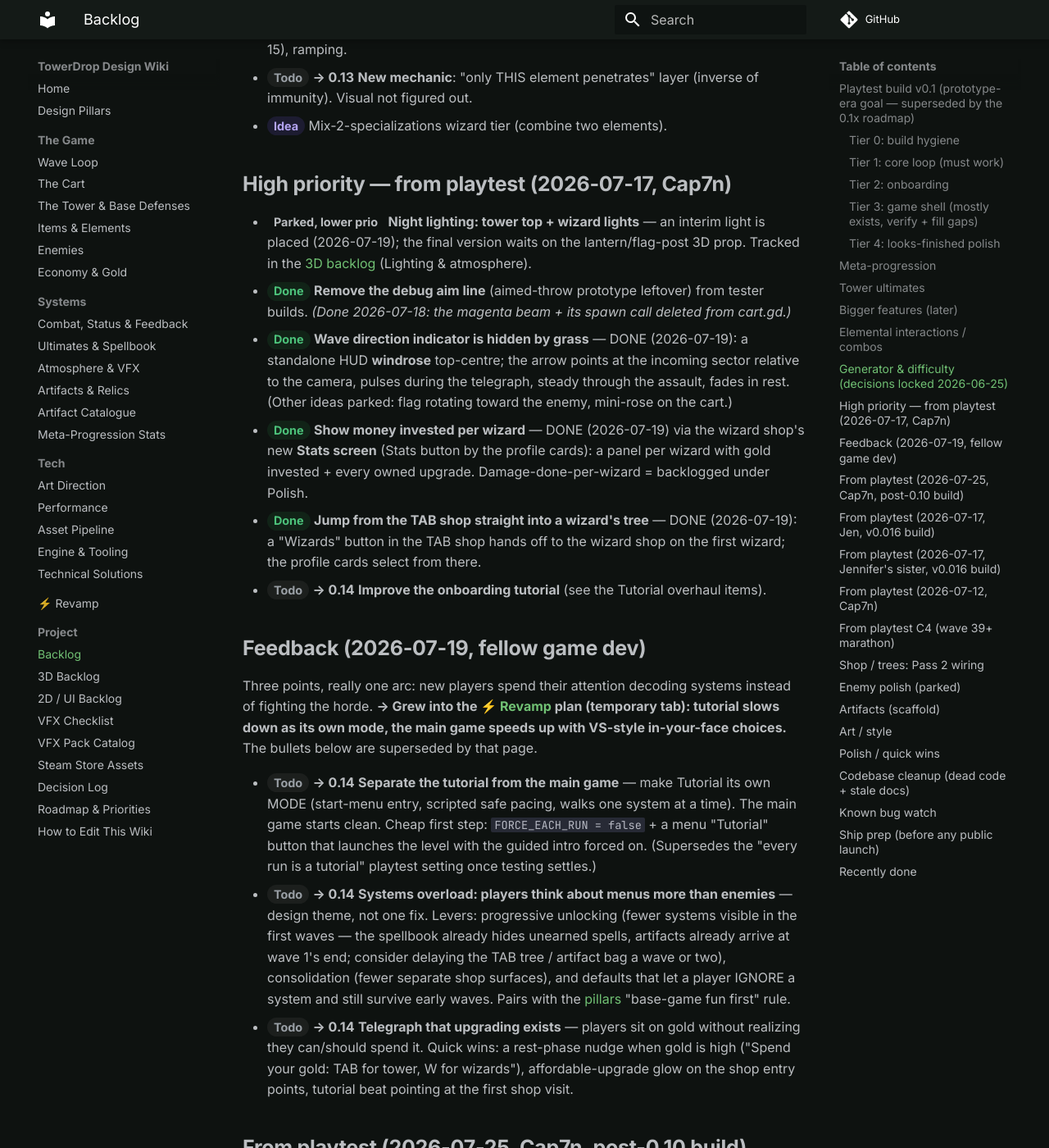
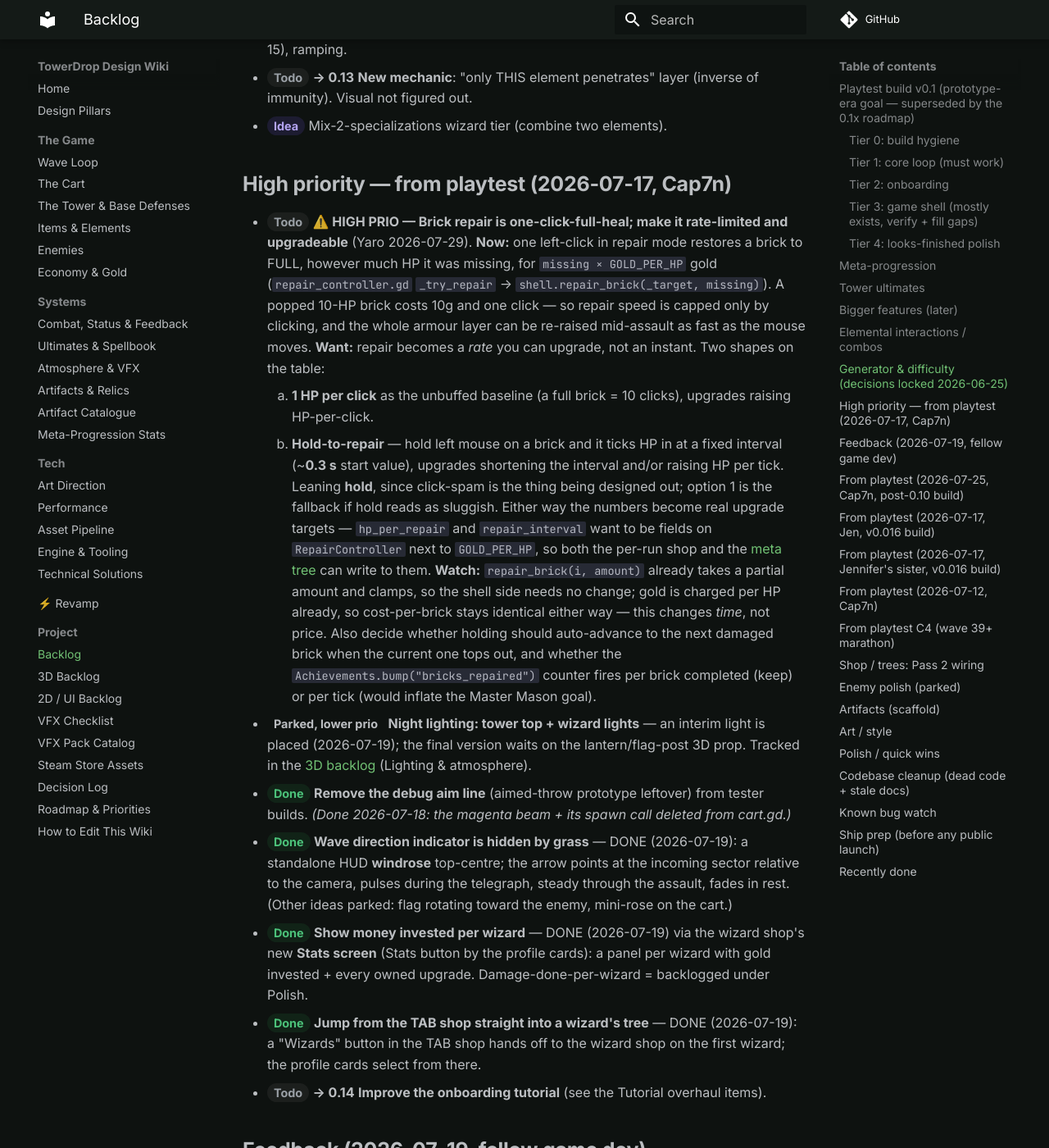
Before and after one commit to cap7n/towerdrop-docs, an MkDocs documentation site: the page built from docs/project/backlog.md, in a window 1280 px wide and 1400 px high, scrolled down 10367 px. Shown: the whole window at 82% size. Built offline with MkDocs 1.6.1 and Material for MkDocs 9.7.7, drawn with Linux system fonts in a browser that asks for light colours; comment, search, counter and statistics services are not loaded.

Commit message:
docs: backlog high-prio — rate-limit brick repair, make it upgradeable
Repair is currently one-click-full-heal (repair_controller._try_repair
restores all missing HP in a single click), so repair speed is capped
only by mouse clicks and the armour layer can be re-raised mid-assault
at will. Logs the intended rework: hold-to-repair on a ~0.3s tick
(leading option) or 1 HP per click (fallback), with hp_per_repair and
repair_interval as real fields the shop and meta tree can upgrade.

Notes the open sub-decisions (auto-advance to the next damaged brick,
whether bricks_repaired counts ticks or completed bricks) and that the
shell side needs no change since repair_brick already takes a partial
amount. Cross-linked from the meta-progression stats page.

Co-Authored-By: Claude Opus 5 <noreply@anthropic.com>
Claude-Session: https://claude.ai/code/session_01WUVDxfcKzH6mgxRHJ3eELZ

```diff
--- a/docs/project/backlog.md
+++ b/docs/project/backlog.md
@@ -139,6 +139,10 @@ One element sets up (a coat/status), another pays off (a trigger).
 
 ## High priority — from playtest (2026-07-17, Cap7n)
 
+- <span class="pill todo">Todo</span> **⚠️ HIGH PRIO — Brick repair is one-click-full-heal; make it rate-limited and upgradeable** (Yaro 2026-07-29). **Now:** one left-click in repair mode restores a brick to FULL, however much HP it was missing, for `missing × GOLD_PER_HP` gold (`repair_controller.gd` `_try_repair` → `shell.repair_brick(_target, missing)`). A popped 10-HP brick costs 10g and one click — so repair speed is capped only by clicking, and the whole armour layer can be re-raised mid-assault as fast as the mouse moves. **Want:** repair becomes a *rate* you can upgrade, not an instant. Two shapes on the table:
+    1. **1 HP per click** as the unbuffed baseline (a full brick = 10 clicks), upgrades raising HP-per-click.
+    2. **Hold-to-repair** — hold left mouse on a brick and it ticks HP in at a fixed interval (~**0.3 s** start value), upgrades shortening the interval and/or raising HP per tick.
+    Leaning **hold**, since click-spam is the thing being designed out; option 1 is the fallback if hold reads as sluggish. Either way the numbers become real upgrade targets — `hp_per_repair` and `repair_interval` want to be fields on `RepairController` next to `GOLD_PER_HP`, so both the per-run shop and the [meta tree](../systems/meta-progression-stats.md) can write to them. **Watch:** `repair_brick(i, amount)` already takes a partial amount and clamps, so the shell side needs no change; gold is charged per HP already, so cost-per-brick stays identical either way — this changes *time*, not price. Also decide whether holding should auto-advance to the next damaged brick when the current one tops out, and whether the `Achievements.bump("bricks_repaired")` counter fires per brick completed (keep) or per tick (would inflate the Master Mason goal).
 - <span class="pill parked,">Parked, lower prio</span> **Night lighting: tower top + wizard lights** — an interim light is placed (2026-07-19); the final version waits on the lantern/flag-post 3D prop. Tracked in the [3D backlog](backlog-3d.md) (Lighting & atmosphere).
 - <span class="pill done">Done</span> **Remove the debug aim line** (aimed-throw prototype leftover) from tester builds. *(Done 2026-07-18: the magenta beam + its spawn call deleted from cart.gd.)*
 - <span class="pill done">Done</span> **Wave direction indicator is hidden by grass** — DONE (2026-07-19): a standalone HUD **windrose** top-centre; the arrow points at the incoming sector relative to the camera, pulses during the telegraph, steady through the assault, fades in rest. (Other ideas parked: flag rotating toward the enemy, mini-rose on the cart.)
```
Also changed, not shown: docs/systems/meta-progression-stats.md (+1 -0 lines).
